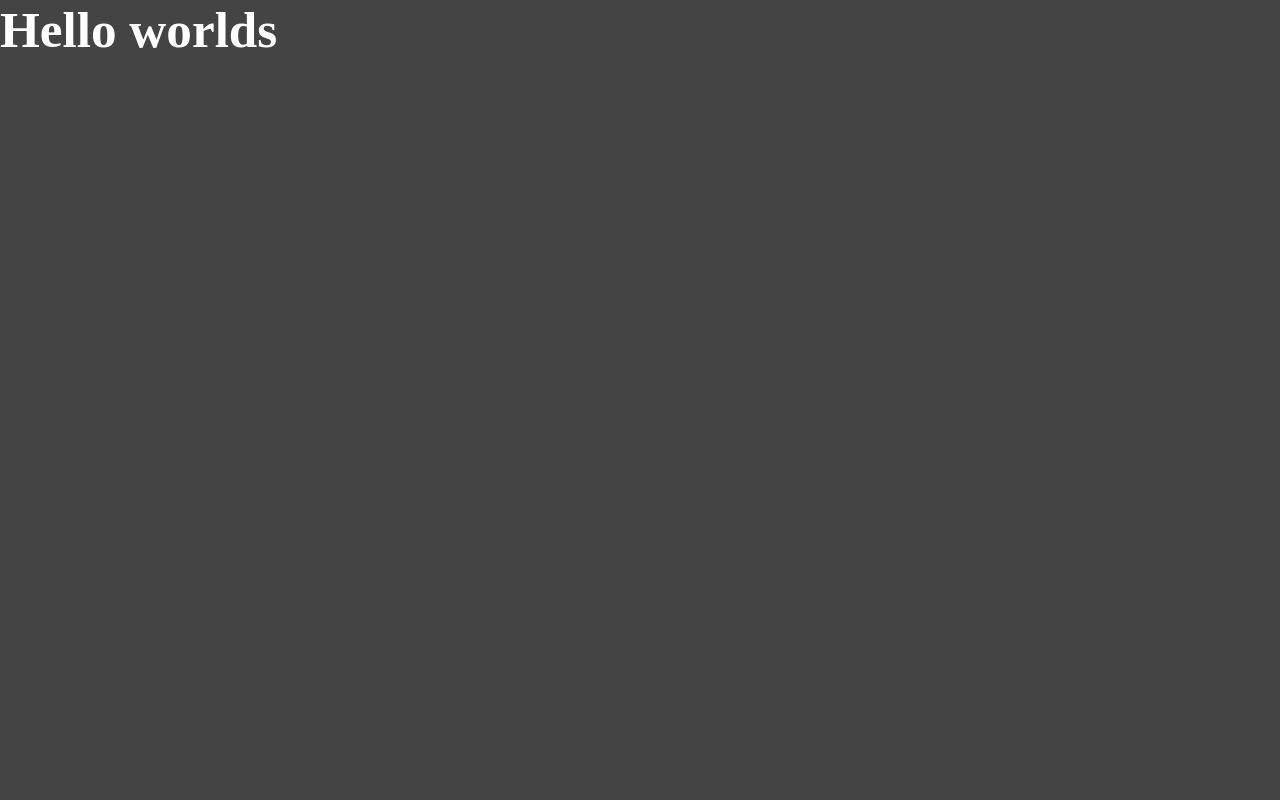
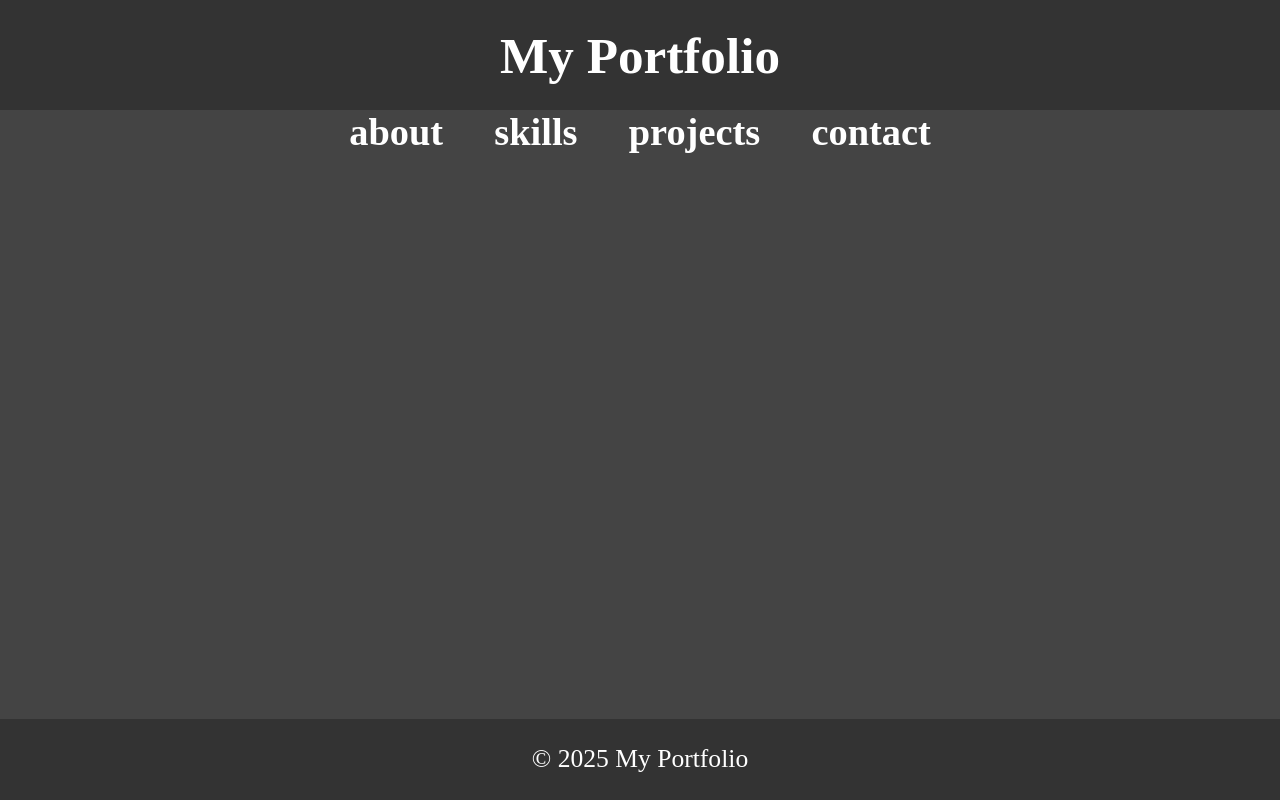
Before and after one commit to emguez/emguez.github.io, a plain HTML site: page index.html in a window 1280 px wide. Drawn offline with Linux system fonts and the light colour scheme.

Commit message:
Second draft

```diff
--- a/css/app.css
+++ b/css/app.css
@@ -9,3 +9,24 @@ body{
   color:#ffffff;
   background-color: #444;
 }
+
+header{
+  background-color: #333;
+  padding: 1em;
+  text-align: center;
+}
+
+nav{
+  display: flex;
+  justify-content: center;
+  gap: 2em;
+}
+
+footer{
+  background-color: #333;
+  padding: 1em;
+  text-align: center;
+  position: fixed;
+  width: 100%;
+  bottom: 0;
+}
--- a/index.html
+++ b/index.html
@@ -4,9 +4,25 @@
   <meta charset="UTF-8">
   <meta name="viewport" content="width=device-width, initial-scale=1.0">
   <link rel="stylesheet" href="css/app.css">
+
+  </script>
   <title>portfolio</title>
 </head>
 <body>
-  <h1>Hello worlds</h1>
+  <header>
+    <h1>My Portfolio</h1>
+  </header>
+  <nav>
+    <div id="about"><h1>about</h1></div>
+    <div id="skills"><h1>skills</h1></div>
+    <div id="projects"><h1>projects</h1></div>
+    <div id="contact"><h1>contact</h1></div>
+  </nav>
+
+  <footer>
+    <p>&copy; 2025 My Portfolio</p>
+  </footer>
+
+
 </body>
 </html>
```
